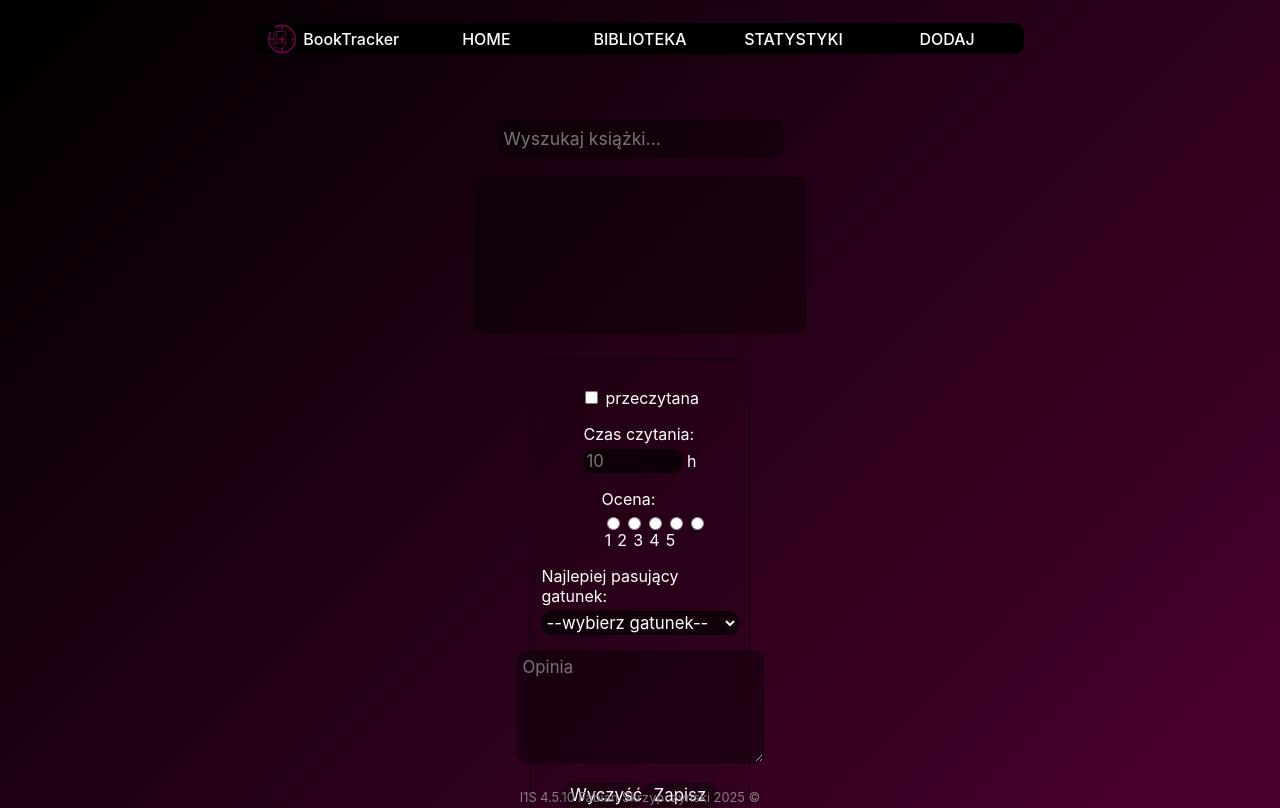
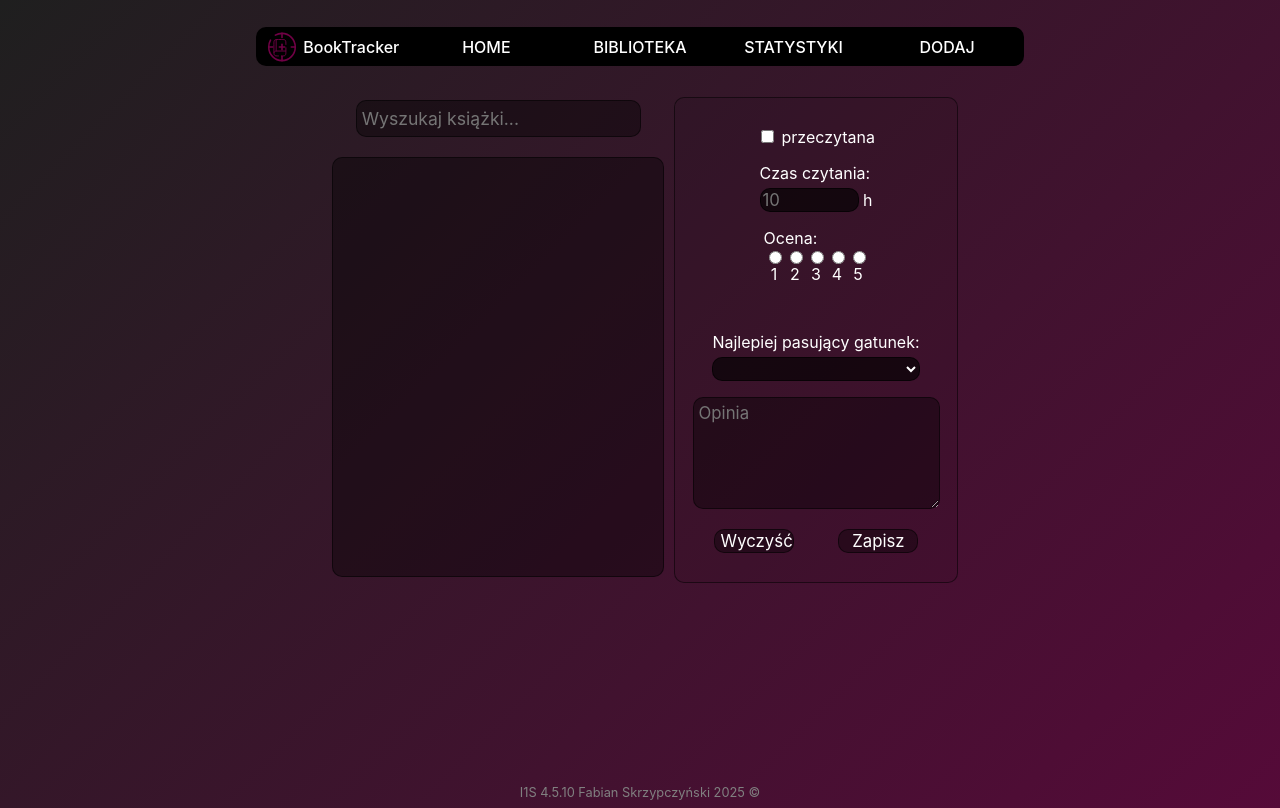
Before and after one commit to Fabiano1010/BookTracker, a Vue app: page / in a window 1280 px wide. Both pictures are taken after a click on the element "DODAJ". Built offline with nearby package versions, Linux system fonts and the light colour scheme.

Commit message:
"Feature: save to JSON Add component"

```diff
--- a/package.json
+++ b/package.json
@@ -10,6 +10,7 @@
   },
   "dependencies": {
     "axios": "^1.8.4",
+    "file-saver": "^2.0.5",
     "vue": "^3.5.13",
     "vue-router": "^4.5.0"
   },
--- a/src/assets/main.css
+++ b/src/assets/main.css
@@ -11,7 +11,7 @@ body {
   display: flex;
   place-items: center;
   background:
-  linear-gradient(135deg,rgb(0, 0, 0), rgb(112, 0, 69));
+  linear-gradient(135deg,rgb(31, 31, 31), rgb(112, 0, 69));
   background-size: 150% 150%;
   /* animation: gradient 30s ease infinite; */
 }
--- a/src/components/Add.vue
+++ b/src/components/Add.vue
@@ -2,44 +2,58 @@
 
 </script>
 <template>
-    <div class="bookFormDiv">
-      <div  class="booksQuery">
-        <input v-model="searchQuery" @input="searchBooks" placeholder="Wyszukaj książki..." class="searchInput" >
-
-        <div v-if="loading">Ładowanie...</div>
-
-        <div v-else class="books">
-
+    <div class="bookQueryDiv">
+        <div  class="booksQuery">
+          <input v-model="searchQuery" @input="searchBooks" placeholder="Wyszukaj książki..." class="searchInput" >
+          <div class="books">
+            <div v-if="loading" class="loading">Ładowanie...</div>
+            <div v-else>
               <div class="book" v-for="book in books" :key="book.id">
                 <h3>{{ book.volumeInfo.title }}</h3>
                 <p v-if="book.volumeInfo.authors">Autor: {{ book.volumeInfo.authors.join(', ') }}</p>
+                <button class="btn" @click="addBook(book.volumeInfo.title, book.volumeInfo.authors)">Wybierz</button>
+              </div>
+            </div>
+          </div>
+        </div>
 
-                <button class="btn" @click="addBook(book.volumeInfo.title)">Wybierz</button>
-              </div>
-
-
-        </div>
-      </div>
-        <form action=""class="bookForm">
-          <div class="choosenBookDisplay" id="choosenBookDisplay"></div>
-          <input type="text" value="" id="choosenBook" name="choosenBookDisplay" hidden>
-          <div><input type="checkbox" name="isRead" id="isRead"> przeczytana</div>
-          <div><label for="readingTime">Czas czytania:</label><br><input type="number" name="readingTime" id="readingTime" placeholder="10" class="timeInput" min="1" max="500" step="1"> h</div>
+        <form action="" class="bookForm" @submit.prevent="saveFormData">
+          <div class="choosenBookDisplay" id="choosenBookDisplay">{{ formData.title }}</div>
+          <input type="text" id="choosenBook" name="choosenBook" v-model="formData.title" hidden>
+          <input type="text" id="choosenBookAuthor" name="choosenBookAuthor" v-model="formData.authors" hidden>
+          <div><input type="checkbox" name="isRead" id="isRead" v-model="formData.isread"> przeczytana</div>
+          <div>
+            <label for="readingTime">Czas czytania:</label><br>
+            <input type="number" name="readingTime" id="readingTime" placeholder="10" class="timeInput" min="1" max="500" step="1" v-model="formData.time"> h
+          </div>
           <div>
             <label for="rating">Ocena:</label>
-                <span class="ratingRadio">
-                  <input type="radio" name="rating" id="rating" class="rating" required>
-                  <input type="radio" name="rating" id="rating" class="rating" required>
-                  <input type="radio" name="rating" id="rating" class="rating"required>
-                  <input type="radio" name="rating" id="rating" class="rating"required>
-                  <input type="radio" name="rating" id="rating" class="rating"required>
-                </span>
-                <span class="ratingText"><span>1</span> <span>2</span><span>3</span><span>4</span><span>5</span></span>
-
-          </div>
+              <div class="ratingRadio">
+                <div class="ratingRadioDiv">
+                  <input type="radio" name="rating" id="rating" class="rating" value="1" v-model="formData.rating" required>
+                  <span>1</span>
+                </div>
+                <div class="ratingRadioDiv">
+                  <input type="radio" name="rating" id="rating" class="rating" value="2" v-model="formData.rating" required>
+                  <span>2</span>
+                </div>
+                <div class="ratingRadioDiv">
+                  <input type="radio" name="rating" id="rating" class="rating" value="3" v-model="formData.rating" required>
+                  <span>3</span>
+                </div>
+                <div class="ratingRadioDiv">
+                  <input type="radio" name="rating" id="rating" class="rating" value="4" v-model="formData.rating" required>
+                  <span>4</span>
+                </div>
+                <div class="ratingRadioDiv">
+                  <input type="radio" name="rating" id="rating" class="rating" value="4" v-model="formData.rating" required>
+                  <span>5</span>
+                </div>
+              </div>
+            </div>
           <div class="selectDiv">
             <label for="genry">Najlepiej pasujący gatunek: </label>
-            <select name="genry" id="genry" required>
+            <select name="genry" id="genry" v-model="formData.genry" required>
               <option value="none">--wybierz gatunek--</option>
               <option value="crime">Kryminał</option>
               <option value="fantasy">Fantasy</option>
@@ -56,16 +70,17 @@
             </select>
           </div>
           <div>
-            <textarea name="opinion" id="opinion" class="txtArea" rows="5" cols="20" placeholder="Opinia"></textarea>
+            <textarea name="opinion" id="opinion" class="txtArea" rows="5" cols="20" placeholder="Opinia" v-model="formData.opinion" ></textarea>
           </div>
         <div class="formBtns">
           <button class="btn btnClear" type="reset" @click="clearbook()">Wyczyść</button>
-          <button class="btn btnSave">Zapisz</button>
+          <button class="btn btnSave" type="submit">Zapisz</button>
         </div>
-        </form>
-
+      </form>
     </div>
-
+    <div>
+      {{ saved }}
+    </div>
   </template>
 
   <script>
@@ -77,7 +92,17 @@
       return {
         searchQuery: '',
         books: [],
-        loading: false
+        loading: false,
+        saved: '',
+        formData: {
+          title: '',
+          authors: '',
+          isread:'',
+          time: '',
+          rating: '',
+          genry: '',
+          opinion: ''
+        }
       };
     },
     methods: {
@@ -95,30 +120,36 @@
           this.loading = false;
         }
       },
-      async addBook(book){
-          console.log(book);
-          let div = document.querySelector("#choosenBookDisplay")
-          div.innerHTML = book
-          document.querySelector("#choosenBook").value=book;
+      addBook(book, authors){
+        this.formData.title = book;
+        this.formData.authors = authors;
+
+
       },
-      async clearbook(){
-        document.querySelector("#choosenBookDisplay").innerHTML = "";
+      clearbook(){
+        this.choosenBook = '';
+      },
+      saveFormData(){
+        const jsonData=JSON.stringify(this.formData);
+        localStorage.setItem('formData',jsonData);
+        console.log('Data saved:', jsonData);
+        saved="SAVED!"
       }
     }
   };
 
   </script>
   <style>
-  .bookFormDiv{
-    width: 30vw;
+  .bookQueryDiv{
+    width: 50vw;
     display: flex;
-    flex-direction: column;
+    flex-direction: row;
     justify-content: center;
     align-items: center;
 
   }
   .booksQuery{
-    margin-top: 5vh;
+    margin-top: 0.5vh;
     display: flex;
     flex-direction: column;
     justify-content: center;
@@ -137,7 +168,7 @@
   }
   .books{
     overflow-y: auto;
-    height: 18vh;
+    height: 51vh;
     width: 25vw;
     padding: 5px;
     margin: 10px;
@@ -148,7 +179,7 @@
 
   }
   .bookForm{
-    margin-top: 2vh;
+    margin-top: 1vh;
     display: flex;
     flex-direction: column;
     justify-content: space-around;
@@ -157,7 +188,7 @@
     border-radius: 10px;
     padding: 1vw;
     background-color: rgba(0, 0, 0, 0.048);
-    width:15vw;
+    width: 20vw;
   }
   .bookForm div{
     margin-bottom: 2vh;
@@ -166,15 +197,7 @@
     display: flex;
     flex-direction: row;
     justify-content: space-around;
-    width: 6vw;
-    margin-top: 5px;
-    transition: all 0.3s ease;
-  }
-  .ratingText{
-    display: flex;
-    flex-direction: row;
-    justify-content: space-around;
-    width: 6vw;
+    width: 100%;
 
   }
   .book{
@@ -247,7 +270,18 @@
   .choosenBookDisplay{
     text-wrap: wrap;
     text-align: center;
+    font-size: 1.2rem;
+    font-weight: 600;
   }
-
-
+  .ratingRadioDiv{
+    display: flex;
+    flex-direction: column;
+    justify-content: center;
+    align-items: center;
+  }
+  .loading{
+    display: flex;
+    justify-content: center;
+    align-items: center;
+  }
   </style>
```
Also changed, not shown: 1 other file (tests, documents, lock files or other folders).
